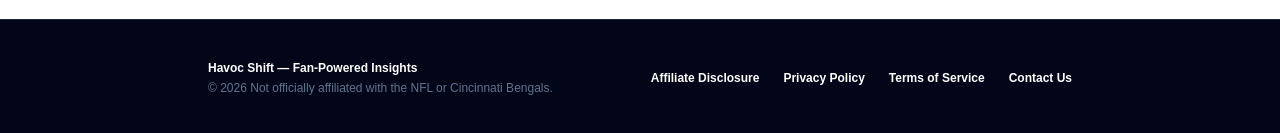
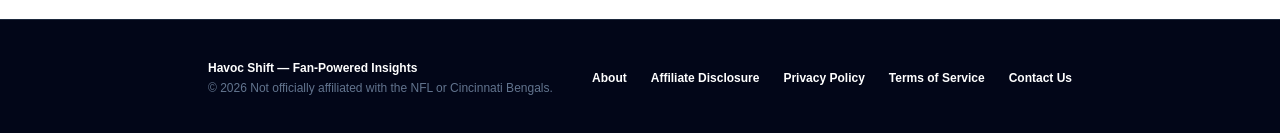
Before and after one commit to tannerwalesnhuedu/bengals-origin, a Next.js app: page /admin/login in a window 1280 px wide. Shown: the part 664-797 px from the top of the page. Built offline with nearby package versions, Linux system fonts and the light colour scheme; no server answers.

Commit message:
add header

```diff
--- a/src/components/Footer.tsx
+++ b/src/components/Footer.tsx
@@ -13,6 +13,7 @@ export default function Footer() {
 
         {/* Right side: Policy & Navigation Links */}
         <div className="flex flex-wrap items-center justify-center gap-6 font-semibold">
+                    <Link href="/about" className="font-bold text-white hover:text-[#FB4F14] transition-colors">About</Link>
           <Link href="/affiliate-disclosure" className="font-bold text-white hover:text-[#FB4F14] transition-colors">Affiliate Disclosure</Link>
           <Link href="/privacy" className="font-bold text-white hover:text-[#FB4F14] transition-colors">Privacy Policy</Link>
           <Link href="/terms" className="font-bold text-white hover:text-[#FB4F14] transition-colors">Terms of Service</Link>
```
